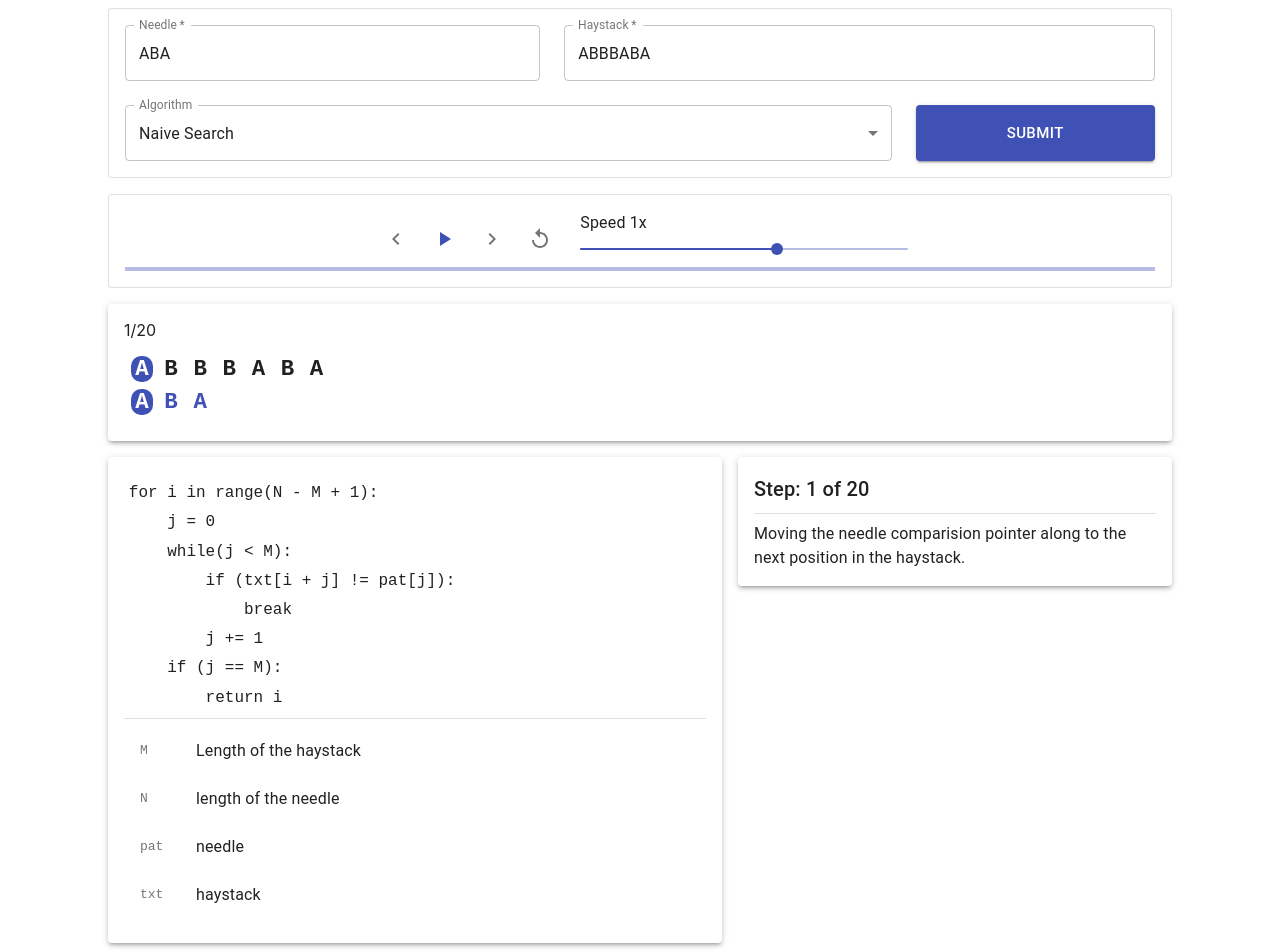
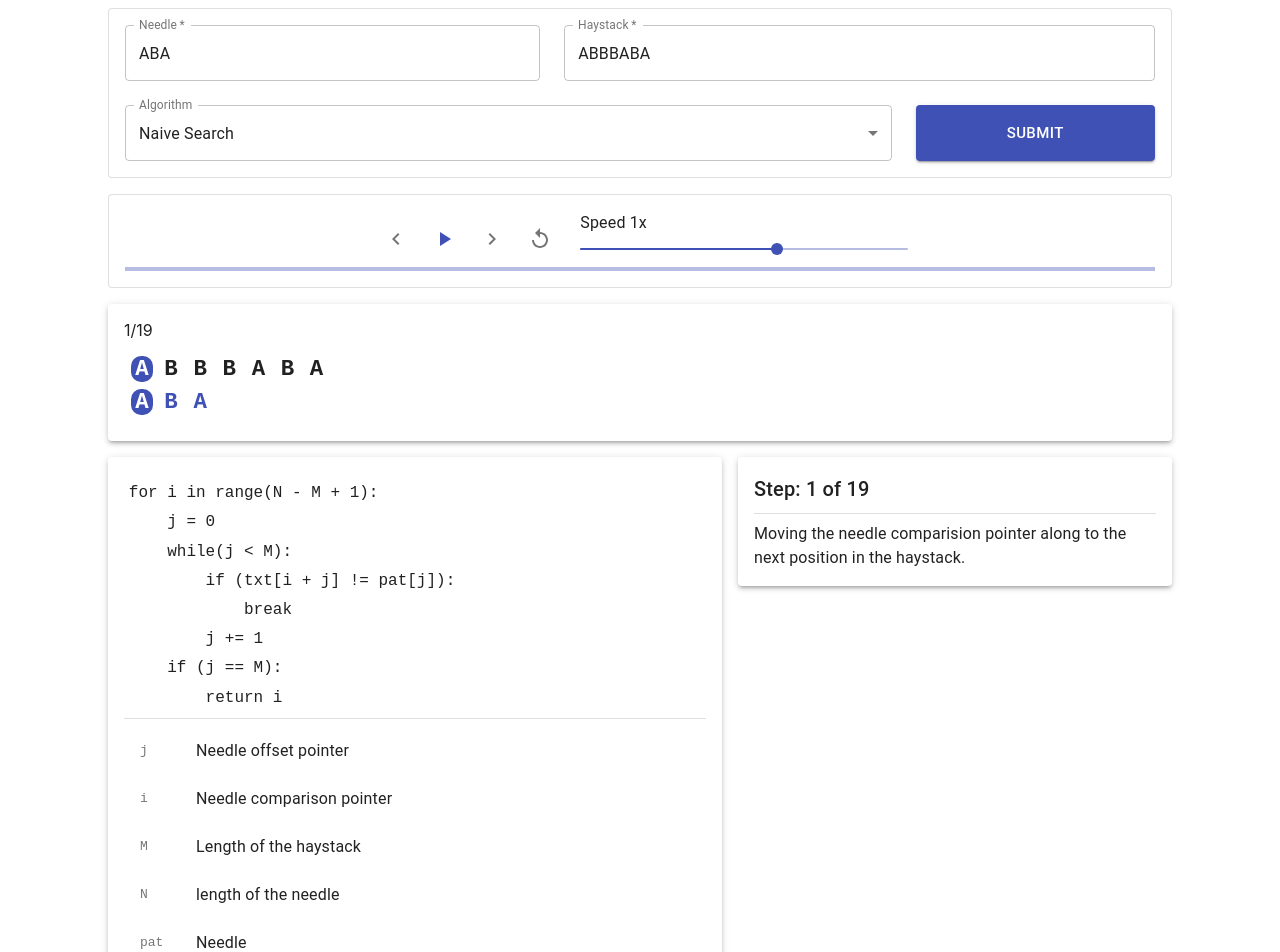
Before and after one commit to bengreenow/dissertation, a React (Create React App) app: page / in a window 1280 px wide. Shown: the top 952 px of the page. Built offline with nearby package versions, Linux system fonts and the light colour scheme.

Commit message:
Descriptions

```diff
--- a/src/algos/naive.js
+++ b/src/algos/naive.js
@@ -77,10 +77,16 @@ function createStep(
     if (j == M):
         return i`,
             legend: [
+                {
+                    name: "j",
+                    description: "Needle offset pointer",
+                    value: needleOffset,
+                },
+                { name: "i", description: "Needle comparison pointer" },
                 { name: "M", description: "Length of the haystack" },
                 { name: "N", description: "length of the needle" },
-                { name: "pat", description: "needle" },
-                { name: "txt", description: "haystack" },
+                { name: "pat", description: "Needle" },
+                { name: "txt", description: "Haystack" },
             ],
         },
         ...extra,
@@ -209,7 +215,6 @@ export function naiveSearch(needle, haystack) {
                 [...Array(i + j + 1).keys()].slice(i, i + j + 1),
                 "correct"
             );
-            console.log([...Array(i + j + 1).keys()], i, j);
             stepCorrect.needle = editCharacterStates(
                 stepCorrect.needle,
                 [j],
@@ -224,6 +229,24 @@ export function naiveSearch(needle, haystack) {
                 // console.log(highlightArray, "inside loop");
             }
 
+            if (j === M) {
+                // console.log("found at index" + i);
+                stepOutput.push(
+                    createStep(
+                        needle,
+                        haystack,
+                        i,
+                        highlightArray,
+                        [],
+                        `The amount of comparisons made in the needle (${j}) matches the length of the length of the needle (${M}), meaning all characters have been checked and match, thus, the index (${i}) is found`,
+                        [6, 7],
+                        {
+                            found: true,
+                        }
+                    )
+                );
+                break;
+            }
             let step = createStep(
                 needle,
                 haystack,
@@ -243,25 +266,6 @@ export function naiveSearch(needle, haystack) {
             );
             stepOutput.push(step);
         }
-        if (j === M) {
-            // console.log("found at index" + i);
-            stepOutput.push(
-                createStep(
-                    needle,
-                    haystack,
-                    i,
-                    highlightArray,
-                    [],
-                    `The amount of comparisons made in the needle matches the length of the length of the needle, meaning all characters have been checked and match, thus, the index is found`,
-                    [6, 7],
-                    {
-                        found: true,
-                    }
-                )
-            );
-            break;
-        }
-        // console.log(i);
     }
 
     console.log(stepOutput, "STEPS");
```
